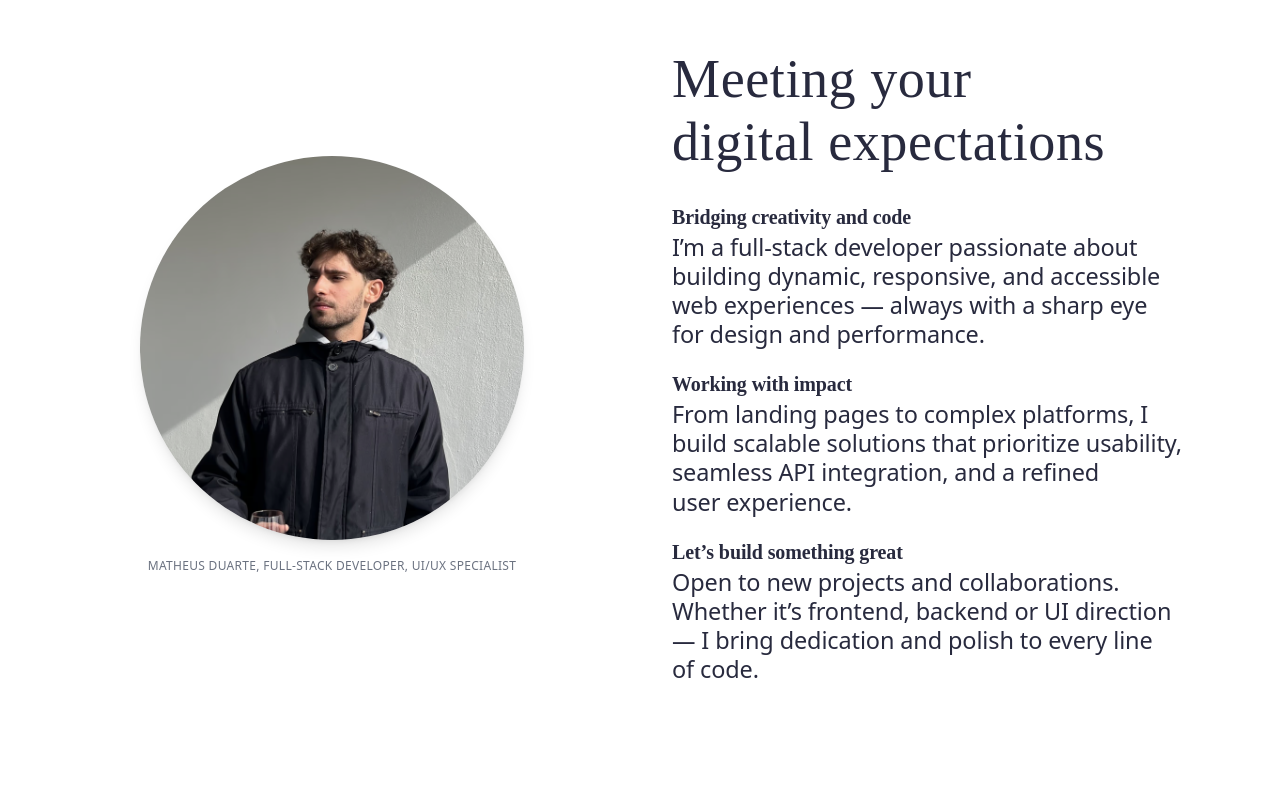
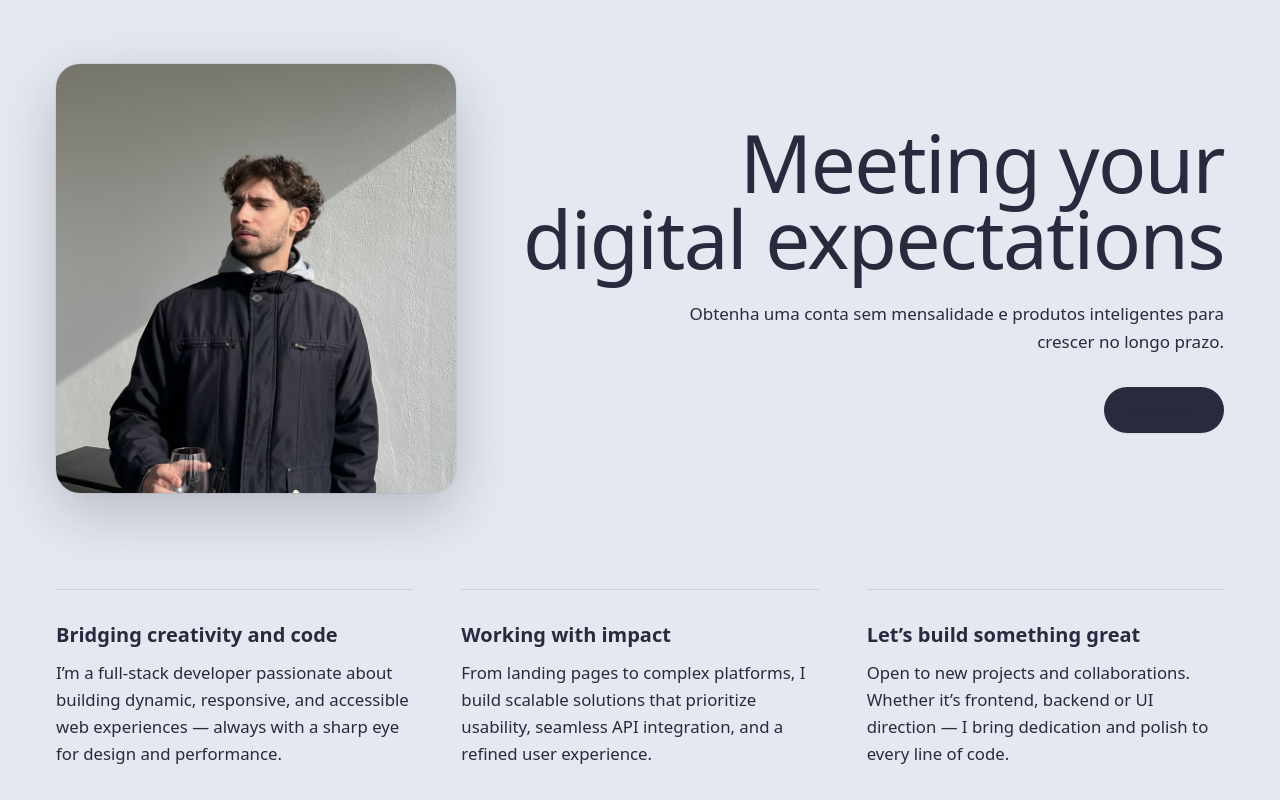
Before and after one commit to Duartois/WealthComplex, a React (Vite) app: page / in a window 1280 px wide. Shown: the part 1680-2480 px from the top of the page. Built offline with nearby package versions, Linux system fonts and the light colour scheme; no server answers.

Commit message:
about section

```diff
--- a/src/components/sections/about/about.jsx
+++ b/src/components/sections/about/about.jsx
@@ -1,69 +1,100 @@
 import { motion as Motion } from "framer-motion";
-import { useTranslation } from 'react-i18next';
+import { useTranslation } from "react-i18next";
 import { aboutAvif, aboutWebp } from "../../../constants/assets";
 
 const About = () => {
   const { t } = useTranslation();
-  const title = t('about.title', { returnObjects: true });
-  const sections = t('about.sections', { returnObjects: true });
+  const title = t("about.title", { returnObjects: true });
+  const sections = t("about.sections", { returnObjects: true });
+  const cta = t("about.cta", { defaultValue: "Começar" });
 
   return (
     <Motion.section
       id="about"
-      className="py-20 lg:py-36 bg-white text-primary"
+      className="bg-ice text-primary py-24 lg:py-40"
       initial={{ opacity: 0 }}
       whileInView={{ opacity: 1 }}
+      viewport={{ once: true, margin: "-80px" }}
       transition={{ duration: 0.8, ease: "easeOut" }}
     >
-      <div className="container grid grid-cols-1 lg:grid-cols-2 gap-16 items-center">
-        {/* Imagem + legenda */}
+      <div className="container">
+        {/* GRID ancorado à direita: IMAGEM (esq) + TEXTO (dir) */}
+        <div
+          className="
+            grid grid-cols-1 items-center justify-between
+            lg:grid-cols-[minmax(0,400px)_minmax(0,720px)]
+          "
+        >
+          {/* IMAGEM (coluna esquerda) */}
           <Motion.div
-          initial={{ opacity: 0, x: -30 }}
-          whileInView={{ opacity: 1, x: 0 }}
-          transition={{ duration: 0.8 }}
-          className="flex flex-col items-center"
+            className="order-1 lg:order-1 relative w-full max-w-[680px] lg:ml-auto"
+            initial={{ x: 30, opacity: 0 }}
+            whileInView={{ x: 0, opacity: 1 }}
+            transition={{ duration: 0.8, ease: "easeOut" }}
           >
             <picture>
               <source srcSet={aboutAvif} type="image/avif" />
               <source srcSet={aboutWebp} type="image/webp" />
               <img
                 src={aboutWebp}
-              srcSet={`${aboutWebp} 384w`}
-              sizes="384px"
-              width="384"
-              height="384"
-              alt="Matheus Duarte"
-              className="w-96 h-96 object-cover rounded-full shadow-lg"
+                alt={t("about.image_alt", { defaultValue: "Prévia do produto" })}
+                className="relative z-[1] w-full rounded-3xl object-cover shadow-[0_20px_60px_rgba(0,0,0,0.20)] ring-1 ring-black/5"
               />
             </picture>
-          <p className="text-extra-sm text-gray-500 mt-4 tracking-wide uppercase text-center">
-             {t('about.subtitle')}
-          </p>
           </Motion.div>
 
-        {/* Texto */}
+          {/* TEXTO (coluna direita) */}
           <Motion.div
-          className="flex flex-col gap-y-8 lg:pr-10"
-          initial={{ opacity: 0, x: 30 }}
-          whileInView={{ opacity: 1, x: 0 }}
-          transition={{ duration: 0.8 }}
+            className="order-2 lg:order-2 text-right"
+            initial={{ y: 20, opacity: 0 }}
+            whileInView={{ y: 0, opacity: 1 }}
+            transition={{ duration: 0.8, ease: "easeOut" }}
           >
-          <h2 className="text-h2 text-balance leading-tight text-primary">
-            {title.part1} <br className="hidden md:block" />
+            <h2 className="font-serif -tracking-[0.02em] text-[clamp(2.6rem,7.6vw,5rem)] leading-[0.95]">
+              {title.part1}
+              <br className="hidden md:block" />
               {title.part2}
             </h2>
 
-          <div className="space-y-6 text-primary text-services-description">
+            <p className="mt-6 ml-auto max-w-xl text-[1.0625rem] leading-relaxed text-primary/80">
+              {t("about.lead", {
+                defaultValue:
+                  "Obtenha uma conta sem mensalidade e produtos inteligentes para crescer no longo prazo.",
+              })}
+            </p>
+
+            <div className="mt-8 flex justify-end">
+              <a
+                href="#contact"
+                className="inline-flex items-center rounded-full bg-primary px-7 py-3 text-[0.95rem] font-medium text-ice shadow-sm transition-all duration-300 hover:-translate-y-0.5 hover:shadow-lg focus:outline-none"
+              >
+                {cta}
+              </a>
+            </div>
+          </Motion.div>
+        </div>
+
+        {/* Features (3 colunas, borda no topo) */}
+        <div className="mt-16 lg:mt-24">
+          <div className="grid grid-cols-1 gap-12 md:grid-cols-2 lg:grid-cols-3">
             {sections.map((sec, i) => (
-              <div key={i}>
-                <h3 className="text-headline font-semibold text-primary mb-1">
+              <Motion.div
+                key={i}
+                initial={{ opacity: 0, y: 10 }}
+                whileInView={{ opacity: 1, y: 0 }}
+                transition={{ duration: 0.6, delay: i * 0.05 }}
+                className="border-t border-black/10 pt-8"
+              >
+                <h3 className="text-[1.25rem] font-semibold leading-tight">
                   {sec.headline}
                 </h3>
-                <p>{sec.text}</p>
-              </div>
+                <p className="mt-3 text-[1.05rem] leading-relaxed text-primary/80">
+                  {sec.text}
+                </p>
+              </Motion.div>
             ))}
           </div>
-        </Motion.div>
+        </div>
       </div>
     </Motion.section>
   );
--- a/src/components/utils/ui/SectionNav.jsx
+++ b/src/components/utils/ui/SectionNav.jsx
@@ -1,5 +1,5 @@
 import { useEffect, useState } from "react";
-import { motion as Motion, AnimatePresence } from "framer-motion";
+const { motion: Motion, AnimatePresence } = await import('framer-motion');
 import { useTranslation } from 'react-i18next';
 
 const sections = [
@@ -83,7 +83,9 @@ const SectionNav = () => {
                 className="relative flex items-center justify-center w-5 h-5 rounded-full"
                 whileHover={{ scale: 1.2 }}
                 whileTap={{ scale: 0.95 }}
+                aria-label={t(`nav.${label}`)}
               >
+                <span className="sr-only">{t(`nav.${label}`)}</span>
                 {/* Bullet Core */}
                 <span
                   className="absolute rounded-full transition-all duration-300"
--- a/src/main.jsx
+++ b/src/main.jsx
@@ -1,11 +1,34 @@
-import React, { StrictMode, Suspense } from 'react'
-import { createRoot} from 'react-dom/client'
-import { Navigate, RouterProvider, createBrowserRouter } from 'react-router-dom'
-import './styles/i18n.js'
-import App from './App.jsx'
+/* eslint-disable react-refresh/only-export-components */
+import React, { StrictMode, Suspense } from 'react';
+import { createRoot } from 'react-dom/client';
+import './styles/i18n.js';
+import { loadNamespaces } from './styles/i18n.js';
 
-const Home = React.lazy(() => import('./pages/home.jsx'))
-const Contact = React.lazy(() => import('./pages/contact.jsx'))
+import {
+  createBrowserRouter,
+  RouterProvider,
+  Navigate,
+} from 'react-router-dom';
+
+const App = React.lazy(() => import('./App.jsx'));
+const Home = React.lazy(() => import('./pages/home.jsx'));
+const Contact = React.lazy(() => import('./pages/contact.jsx'));
+
+// garante i18n carregado antes do app
+await loadNamespaces('translation');
+
+// define UM router apenas
+const router = createBrowserRouter([
+  {
+    path: '/',
+    element: <App />,
+    children: [
+      { index: true, element: <Home /> },          // "/" (rota índice)
+      { path: 'contact', element: <Contact /> },   // "/contact"
+    ],
+  },
+  { path: '*', element: <Navigate to="/" /> },
+]);
 
 if (import.meta.env.DEV) {
   console.log(`
@@ -53,34 +76,13 @@ if (import.meta.env.DEV) {
    ||   Feel free to check it out!                 ||
    ||   👉 https://github.com/Duartois            ||
    ||______________________________________________||
-
 `);
 }
-const router = createBrowserRouter([
-  {
-    path: '/',
-    element: <App />,
-    children: [
-      {
-        path: '/',
-        element: <Home />,
-      },
-      {
-        path: '/contact',
-        element: <Contact />,
-      }
-    ],
-  },
-  {
-    path: '*',
-    element: <Navigate to="/" />,
-  }
-]
-)
+
 createRoot(document.getElementById('root')).render(
   <StrictMode>
     <Suspense fallback={<div>Loading...</div>}>
       <RouterProvider router={router} />
     </Suspense>
-  </StrictMode>,
-)
+  </StrictMode>
+);
--- a/src/pages/contact.jsx
+++ b/src/pages/contact.jsx
@@ -1,6 +1,6 @@
 import { useState } from "react";
 import { useTranslation } from 'react-i18next';
-import { motion as Motion } from "framer-motion";
+const { motion: Motion } = await import('framer-motion');
 import emailjs from "@emailjs/browser";
 import { Mail, Phone, Briefcase, DollarSign, User } from "lucide-react";
 
--- a/src/pages/home.jsx
+++ b/src/pages/home.jsx
@@ -1,6 +1,10 @@
 import React, { lazy, Suspense, useEffect, useRef, useState } from "react";
-import { About, CTA, Hero, Services, Projects } from "../components";
 
+const Hero = lazy(() => import("../components/sections/hero/hero.jsx"));
+const Services = lazy(() => import("../components/sections/services/services.jsx"));
+const About = lazy(() => import("../components/sections/about/about.jsx"));
+const Projects = lazy(() => import("../components/sections/projects/projects.jsx"));
+const CTA = lazy(() => import("../components/sections/cta/cta.jsx"));
 const Skills = lazy(() => import("../components/sections/skills/skills.jsx"));
 
 const Home = () => {
@@ -22,9 +26,21 @@ const Home = () => {
 
   return (
     <main>
-      <section id="hero"><Hero /></section>
-      <section id="services"><Services /></section>
-      <section id="about"><About /></section>
+      <section id="hero">
+        <Suspense fallback={<div>Loading...</div>}>
+          <Hero />
+        </Suspense>
+      </section>
+      <section id="services">
+        <Suspense fallback={<div>Loading...</div>}>
+          <Services />
+        </Suspense>
+      </section>
+      <section id="about">
+        <Suspense fallback={<div>Loading...</div>}>
+          <About />
+        </Suspense>
+      </section>
       <section id="skills" ref={skillsRef}>
         {showSkills && (
           <Suspense fallback={<div>Loading...</div>}>
@@ -32,8 +48,16 @@ const Home = () => {
           </Suspense>
         )}
       </section>
-      <section id="projects"><Projects /></section>
-      <section id="cta"><CTA /></section>
+      <section id="projects">
+        <Suspense fallback={<div>Loading...</div>}>
+          <Projects />
+        </Suspense>
+      </section>
+      <section id="cta">
+        <Suspense fallback={<div>Loading...</div>}>
+          <CTA />
+        </Suspense>
+      </section>
     </main>
   );
 };
```
Also changed, not shown: src/App.jsx (+17 -10 lines), src/styles/i18n.js (+15 -15 lines), vite.config.js (+8 -0 lines). Lines whose indentation alone changed are shown as unchanged.
